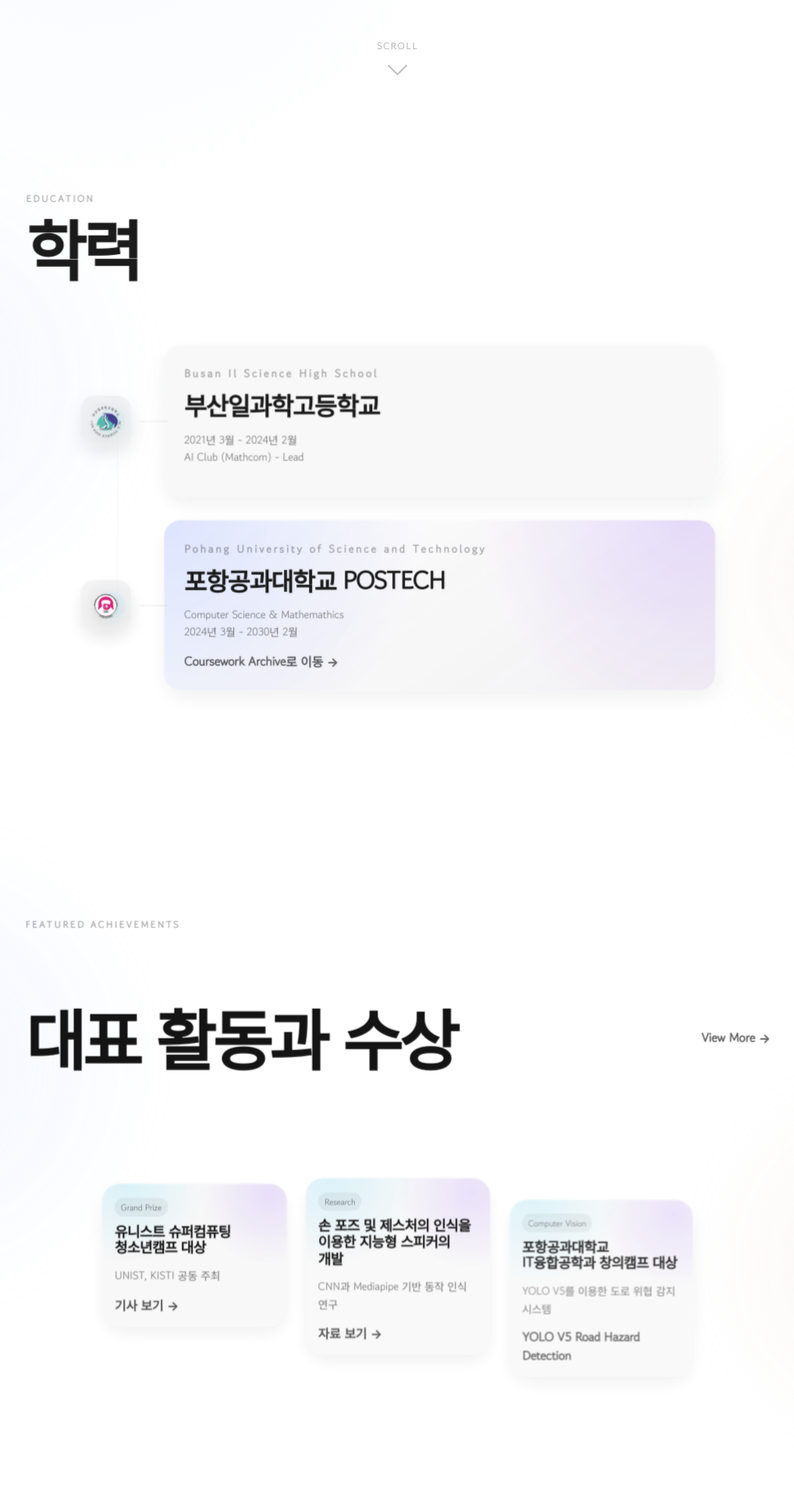
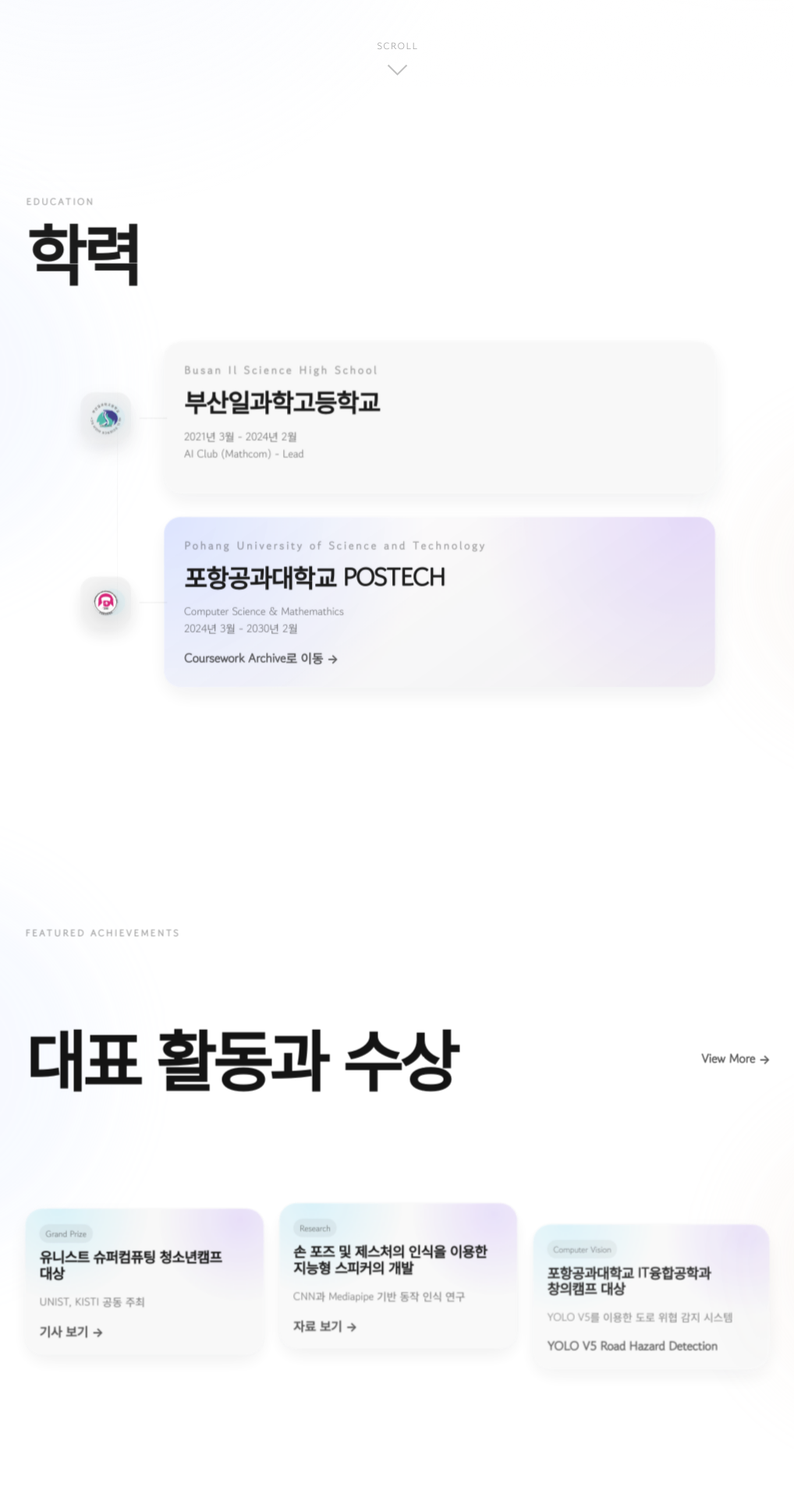
Before and after one commit to gimon0330/gimon0330.github.io, a Jekyll site: the page built from index.html, in a window 1280 px wide. Shown: the part 789-2709 px from the top of the page at 78% size, without its empty margins (130-1148 px from the left). Built offline with Jekyll 4.4.1, drawn with Linux system fonts in a browser that asks for light colours; some web fonts are replaced; the list of posts is cut into pages by our own code.

Commit message:
Tighten homepage component spacing within container

```diff
--- a/assets/home-alignment.css
+++ b/assets/home-alignment.css
@@ -1,5 +1,5 @@
 /* Homepage alignment refinements.
-   Keeps the current horizontal breathing room, but tightens vertical rhythm and centers each section's content rail. */
+   Keeps the current content rail position, but tightens spacing between inner components. */
 
 .home-scene {
   gap: 0 !important;
@@ -16,15 +16,16 @@
 }
 
 .home-scene > .section-kicker {
-  margin-bottom: 10px !important;
+  margin-bottom: 4px !important;
 }
 
 .home-scene > .section-head {
-  margin-bottom: clamp(26px, 4.2vw, 54px) !important;
+  margin-bottom: clamp(18px, 2.8vw, 36px) !important;
 }
 
 .section-head {
   align-items: center !important;
+  column-gap: clamp(18px, 4vw, 56px) !important;
 }
 
 .section-head h2 {
@@ -38,6 +39,10 @@
 
 .achievement-grid,
 .project-preview-grid {
+  --home-card-gap: clamp(12px, 1.8vw, 20px);
+  display: grid !important;
+  grid-template-columns: repeat(3, minmax(0, calc((100% - (var(--home-card-gap) * 2)) / 3))) !important;
+  gap: var(--home-card-gap) !important;
   justify-content: center !important;
   margin-top: 0 !important;
 }
@@ -46,6 +51,8 @@
 .project-preview-grid .card,
 #featured-grid .card {
   align-self: start !important;
+  width: 100% !important;
+  padding: 18px !important;
 }
 
 @media (max-width: 980px) {
@@ -58,14 +65,31 @@
   }
 
   .home-scene > .section-kicker {
-    margin-bottom: 8px !important;
+    margin-bottom: 4px !important;
   }
 
   .home-scene > .section-head {
-    margin-bottom: 24px !important;
+    margin-bottom: 18px !important;
   }
 
   .section-head .ghost {
     justify-self: start;
   }
+
+  .achievement-grid,
+  .project-preview-grid {
+    --home-card-gap: 14px;
+    grid-template-columns: minmax(0, min(100%, 330px)) !important;
+  }
 }
+
+@media (max-width: 520px) {
+  .home-scene > .section-head {
+    margin-bottom: 16px !important;
+  }
+
+  .achievement-grid,
+  .project-preview-grid {
+    grid-template-columns: minmax(0, min(100%, 280px)) !important;
+  }
+}
```
